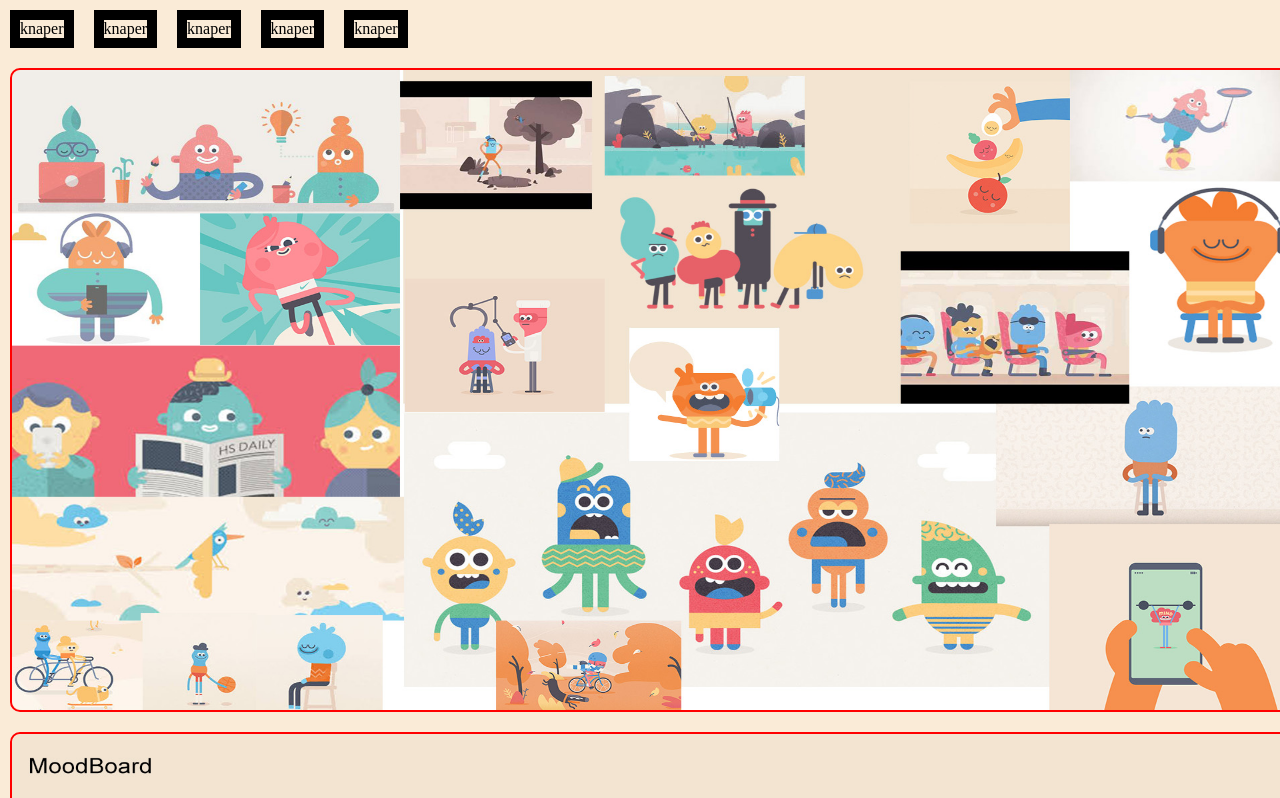
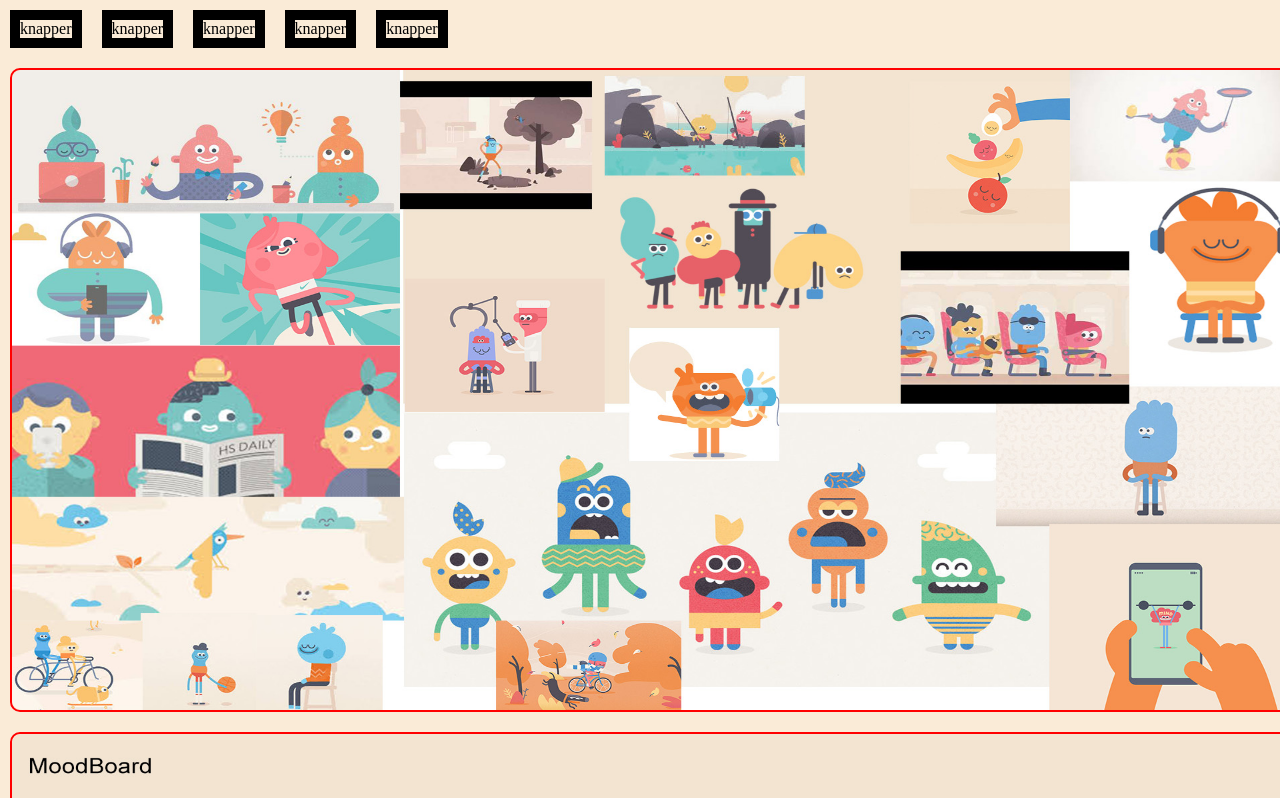
Before and after one commit to mskovn/Privatsnak, a plain HTML site: page index.html in a window 1280 px wide. Shown: the top 798 px of the page. Drawn offline with nearby package versions, Linux system fonts and the light colour scheme.

Commit message:
stavefejl

```diff
--- a/index.html
+++ b/index.html
@@ -11,11 +11,11 @@
 <body>
 
     <nav>
-        <div class="nav_knap">knaper</div>
-        <div class="nav_knap">knaper</div>
-        <div class="nav_knap">knaper</div>
-        <div class="nav_knap">knaper</div>
-        <div class="nav_knap">knaper</div>
+        <div class="nav_knap">knapper</div>
+        <div class="nav_knap">knapper</div>
+        <div class="nav_knap">knapper</div>
+        <div class="nav_knap">knapper</div>
+        <div class="nav_knap">knapper</div>
 
     </nav>
 
```
